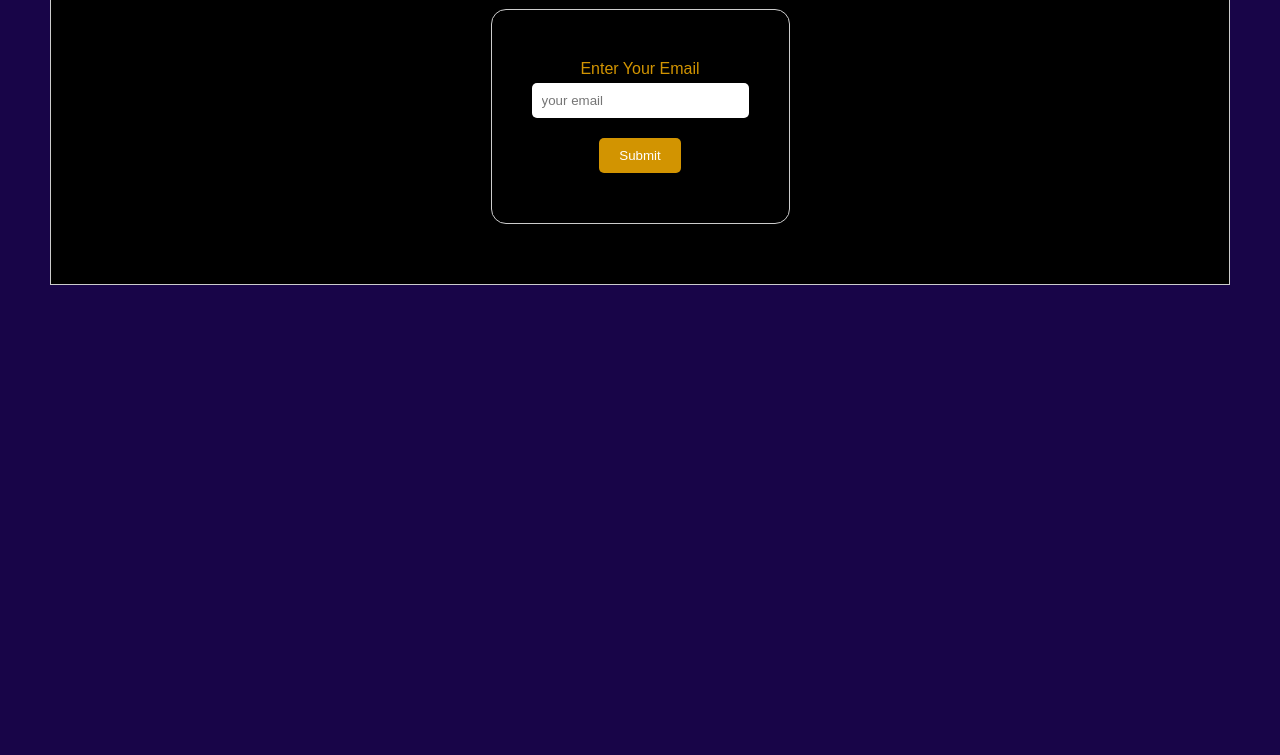
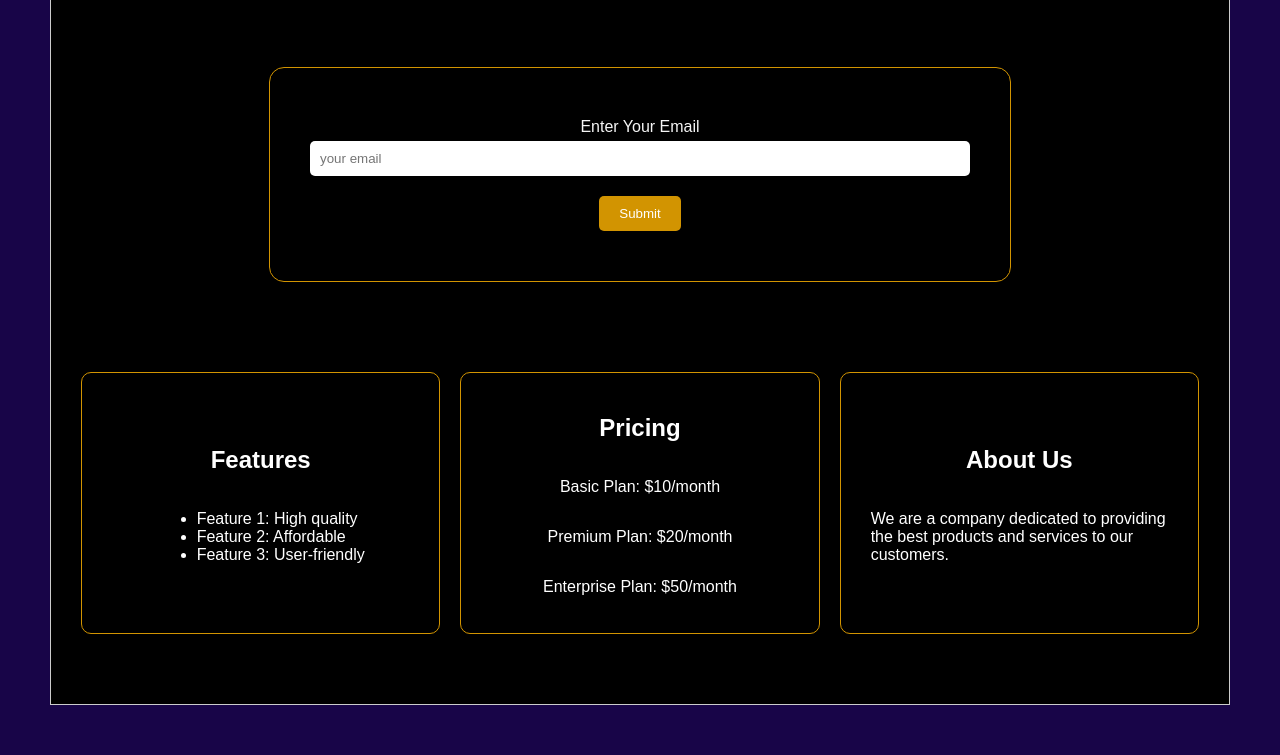
Before and after one commit to esholmess/FreeCodeCamp-Certification-Projects, a plain HTML site: page Certification-3 Product Landing Page/index.html in a window 1280 px wide. Shown: the part 458-1213 px from the top of the page. Before the commit the page ends 800 px from the top, so only its background shows below. Drawn offline with Linux system fonts and the light colour scheme.

Commit message:
new commit

```diff
--- a/Certification-3 Product Landing Page/index.html
+++ b/Certification-3 Product Landing Page/index.html
@@ -8,8 +8,8 @@
 </head>
 <body>
     <header id="header">
-        <img id="header-img" src="banner.png" width="100%" alt=" Banner">
-        <nav id="navbar">
+        <img id="header-img" src="https://github.com/esholmess/Readme-Samples/blob/main/banner.png?raw=true" width="100%" alt=" Banner">
+        <nav id="nav-bar">
             <h2>Welcome!</h2>
             <a class="nav-link" href="#features">Features</a>
             <a class="nav-link" href="#pricing">Pricing</a>
@@ -22,7 +22,28 @@
             <input type="email" id="email" name="email" placeholder="your email" required>
             <input type="submit"></input>
         </form>
-      </main>
+        <div id="content">
+        <section id="features">
+            <h2>Features</h2>
+            <ul>
+                <li>Feature 1: High quality</li>
+                <li>Feature 2: Affordable</li>
+                <li>Feature 3: User-friendly</li>
+            </ul>
+        </section>
+        <section id="pricing">
+            <h2>Pricing</h2>
+            <p>Basic Plan: $10/month</p>
+            <p>Premium Plan: $20/month</p>
+            <p>Enterprise Plan: $50/month</p>
+        </section>
+        <section id="about">
+            <h2>About Us</h2>
+            <p>We are a company dedicated to providing the best products and services to our customers.</p>
+            </section>
+        </div>
+
+        </main>
 
 
 </body>
--- a/Certification-3 Product Landing Page/styles.css
+++ b/Certification-3 Product Landing Page/styles.css
@@ -42,11 +42,14 @@ nav a {
     display: flex;
     flex-direction: column;
     align-items: center;
-    border: 1px solid #ccc;
+    border: 1px solid #d29401;
     padding: 50px;
     border-radius: 15px;
     margin:50px;
-    color:#d29401;
+    color:whitesmoke;
+    width: 50vw;
+    margin:50px;
+
 }
 
 input[type="text"], input[type="email"] {
@@ -64,6 +67,40 @@ input[type="submit"] {
     border-radius: 5px;
     cursor: pointer;
 }
+main {
+    display: flex;
+    flex-direction: column;
+    align-items: center;
+    justify-content: center;
+    width: 100%;
+    margin: 20px auto;
+}
+#content {
+    display: flex;
+    flex-direction: row;
+    align-items: center;
+    justify-content: center;
+    margin: 20px auto;
+    padding: 20px;
+    border-radius: 10px;
+    box-shadow: 0 2px 5px rgba(0,0,0,0.1);
+    gap:20px;
+
+}
+section {
+    display: flex;
+    flex-direction:  column;
+    align-items: center;
+    justify-content: center;
+    width: 100%;
+    max-width: 70%;
+    padding: 30px;
+    color:white;
+    border:1px solid #d29401;
+    border-radius: 10px;
+    box-shadow: 0 2px 5px rgba(0,0,0,0.1);
+    height: 200px
+}
 @media (max-width: 600px) {
     body {
         margin: 20px;
@@ -76,4 +113,12 @@ input[type="submit"] {
     #form {
         padding: 20px;
     }
+    #content {
+        flex-direction: column;
+    }
+    nav{
+        flex-direction: column;
+        align-items: center;
+
+    }
 }
```
